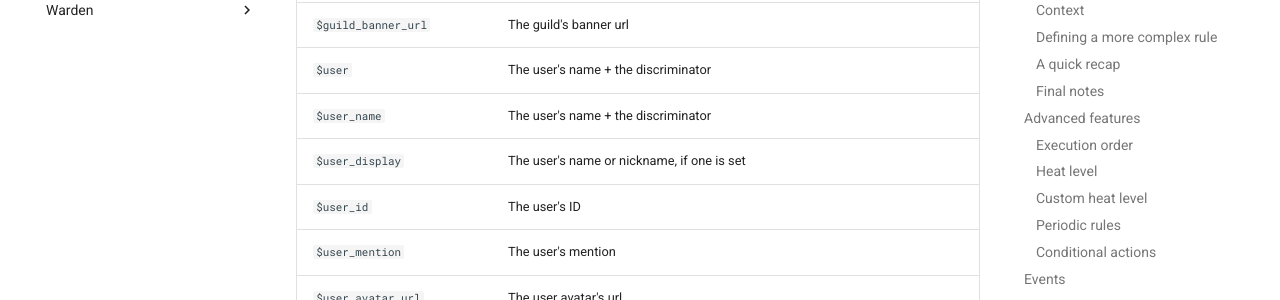
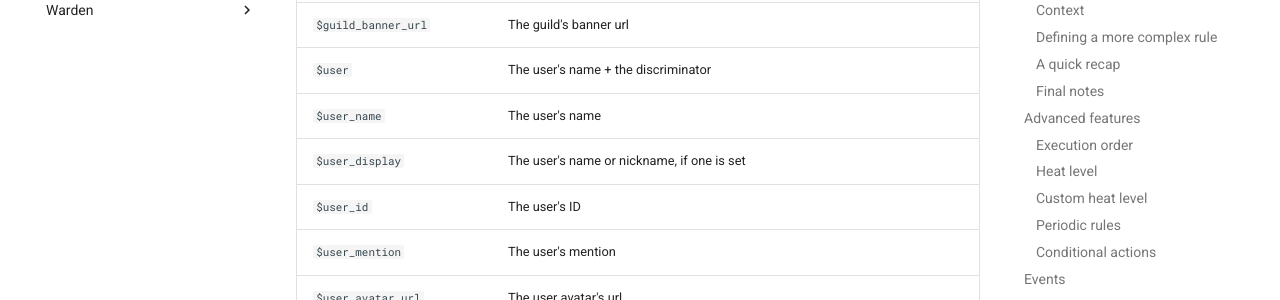
Before and after one commit to Twentysix26/defender-docs, an MkDocs documentation site: the page built from docs/warden/overview.md, in a window 1280 px wide and 900 px high, scrolled down 7954 px. Shown: the part 152-452 px from the top of the window. Built offline with MkDocs 1.6.1 and Material for MkDocs 9.7.7, drawn with Linux system fonts in a browser that asks for light colours.

Commit message:
Fix description in user context variables

```diff
--- a/docs/warden/overview.md
+++ b/docs/warden/overview.md
@@ -237,7 +237,7 @@ For more informations see [context](#context)
   | `$guild_icon_url` | The guild's icon url |
   | `$guild_banner_url` | The guild's banner url |
   | `$user` | The user's name + the discriminator |
-  | `$user_name` | The user's name + the discriminator |
+  | `$user_name` | The user's name |
   | `$user_display` | The user's name or nickname, if one is set |
   | `$user_id` | The user's ID |
   | `$user_mention` | The user's mention |
```
